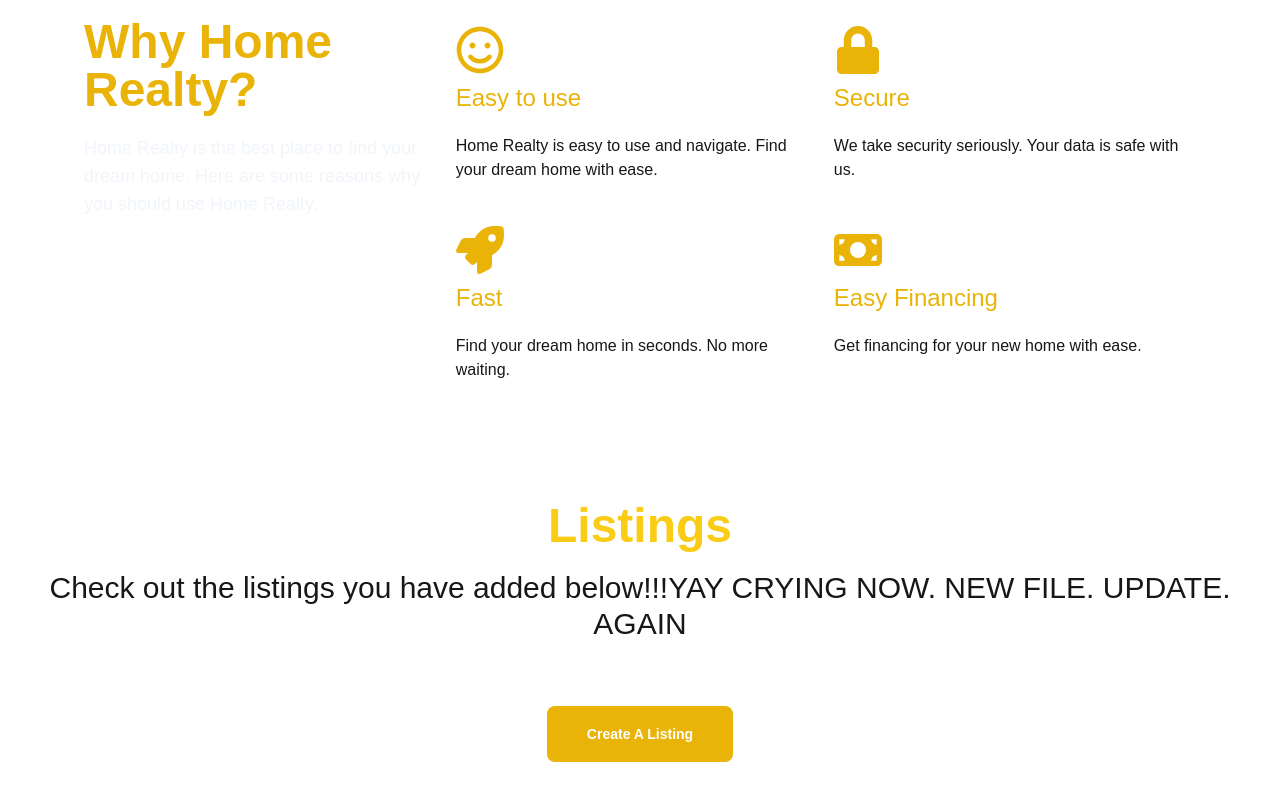
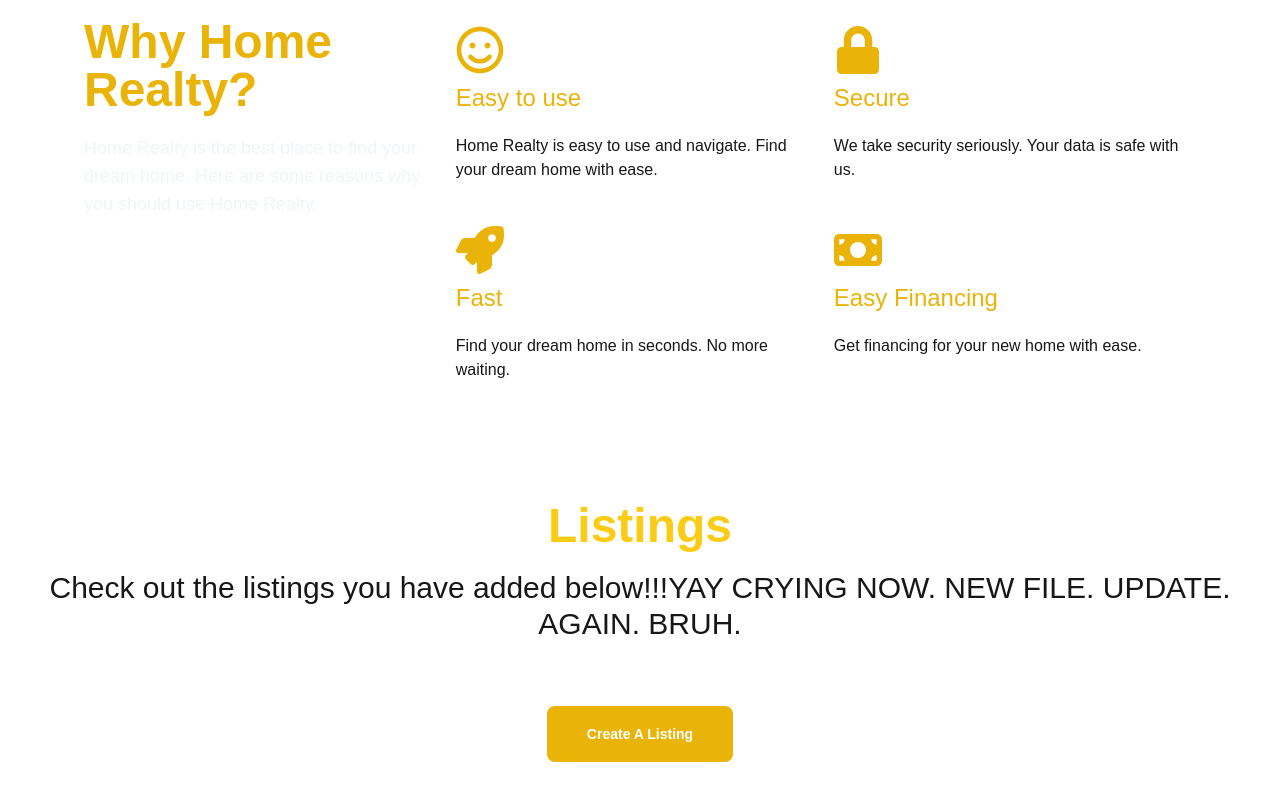
Before and after one commit to dlarenzo/real-estate-nextjs, a Next.js app: page / in a window 1280 px wide. Shown: the part 1022-1822 px from the top of the page. Built offline with nearby package versions, Linux system fonts and the light colour scheme; no server answers.

Commit message:
eslint 4

```diff
--- a/eslint.config.js
+++ b/eslint.config.js
@@ -11,8 +11,10 @@
     languageOptions: {
       ecmaVersion: 2021,
       sourceType: "module",
-      ecmaFeatures: {
-        jsx: true,
+      parserOptions: {
+        ecmaFeatures: {
+          jsx: true,
+        },
       },
     },
     plugins: {
--- a/src/app/page.js
+++ b/src/app/page.js
@@ -88,7 +88,7 @@
             </h2>
             <p className="text-3xl my-5">
               Check out the listings you have added below!!!YAY CRYING NOW. NEW
-              FILE. UPDATE. AGAIN
+              FILE. UPDATE. AGAIN. BRUH.
             </p>
           </div>
           <div className="my-5 py-5">
```
